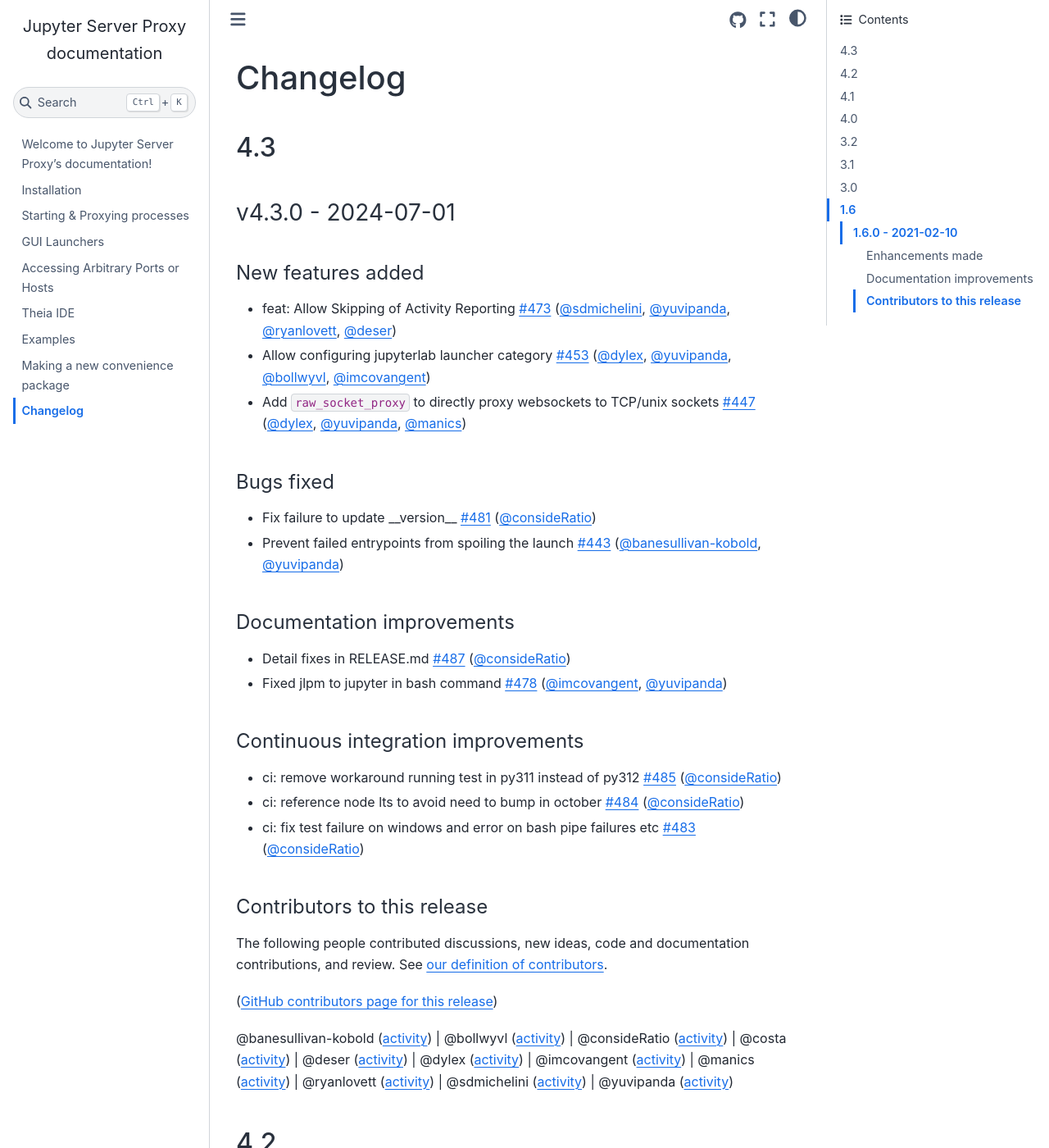
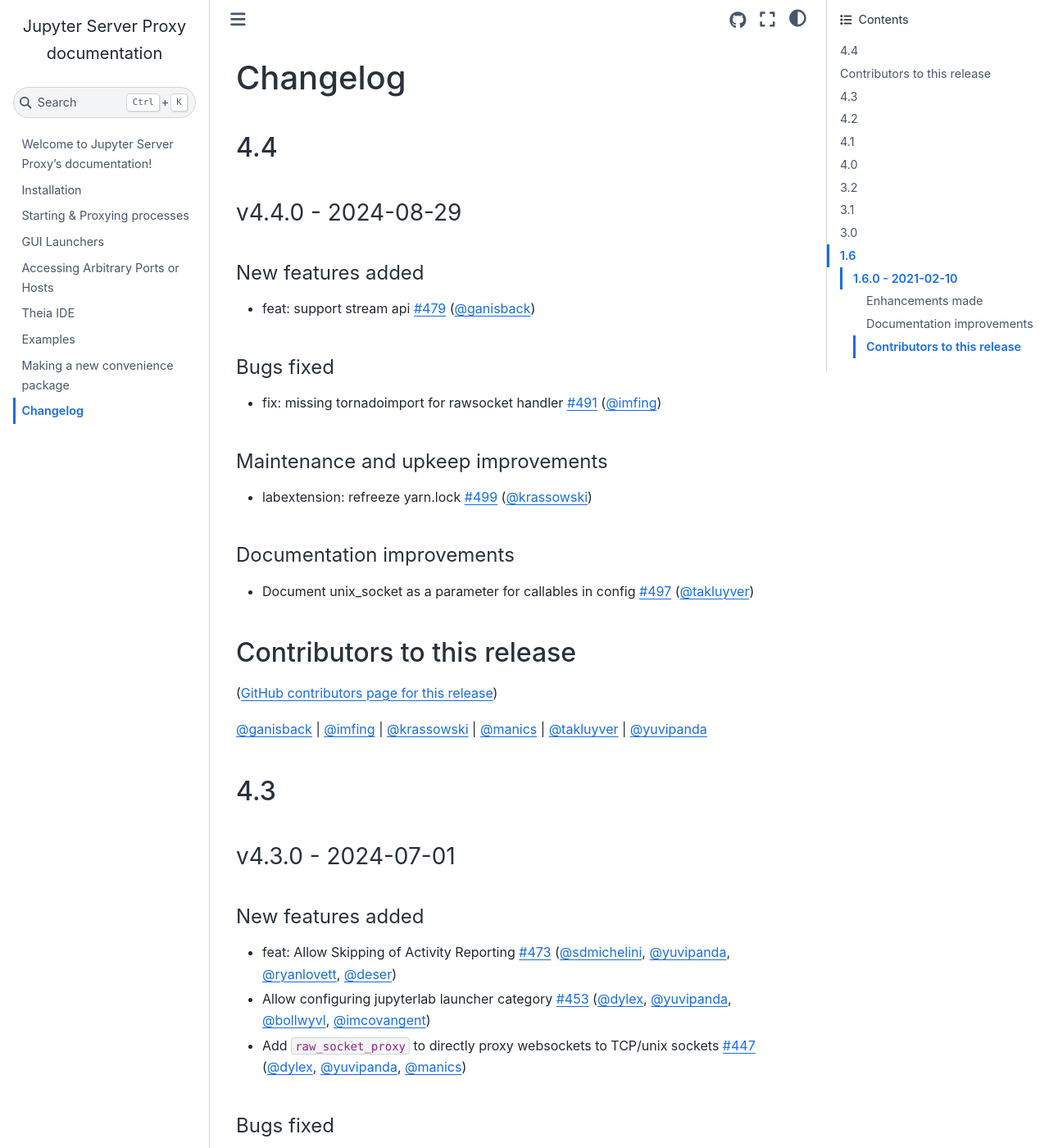
Before and after one commit to jupyterhub/jupyter-server-proxy, a Sphinx documentation site: the page built from docs/source/changelog.md, in a window 1280 px wide and 1400 px high. Shown: the whole window at 82% size. Built offline with Sphinx 7.4.7 and the Sphinx Book theme 1.1.4, drawn with Linux system fonts in a browser that asks for light colours.

Commit message:
Update changelog

```diff
--- a/docs/source/changelog.md
+++ b/docs/source/changelog.md
@@ -1,4 +1,31 @@
 # Changelog
+
+## 4.4
+
+### v4.4.0 - 2024-08-29
+
+#### New features added
+
+- feat: support stream api [#479](https://github.com/jupyterhub/jupyter-server-proxy/pull/479) ([@ganisback](https://github.com/ganisback))
+
+
+#### Bugs fixed
+
+- fix: missing tornadoimport for rawsocket handler [#491](https://github.com/jupyterhub/jupyter-server-proxy/pull/491) ([@imfing](https://github.com/imfing))
+
+#### Maintenance and upkeep improvements
+
+- labextension: refreeze yarn.lock [#499](https://github.com/jupyterhub/jupyter-server-proxy/pull/499) ([@krassowski](https://github.com/krassowski))
+
+#### Documentation improvements
+
+- Document unix_socket as a parameter for callables in config [#497](https://github.com/jupyterhub/jupyter-server-proxy/pull/497) ([@takluyver](https://github.com/takluyver))
+
+## Contributors to this release
+
+([GitHub contributors page for this release](https://github.com/jupyterhub/jupyter-server-proxy/graphs/contributors?from=2024-07-01&to=2024-08-29&type=c))
+
+[@ganisback](https://github.com/search?q=repo%3Ajupyterhub%2Fjupyter-server-proxy+involves%3Aganisback+updated%3A2024-07-01..2024-08-29&type=Issues) | [@imfing](https://github.com/search?q=repo%3Ajupyterhub%2Fjupyter-server-proxy+involves%3Aimfing+updated%3A2024-07-01..2024-08-29&type=Issues) | [@krassowski](https://github.com/search?q=repo%3Ajupyterhub%2Fjupyter-server-proxy+involves%3Akrassowski+updated%3A2024-07-01..2024-08-29&type=Issues) | [@manics](https://github.com/search?q=repo%3Ajupyterhub%2Fjupyter-server-proxy+involves%3Amanics+updated%3A2024-07-01..2024-08-29&type=Issues) | [@takluyver](https://github.com/search?q=repo%3Ajupyterhub%2Fjupyter-server-proxy+involves%3Atakluyver+updated%3A2024-07-01..2024-08-29&type=Issues) | [@yuvipanda](https://github.com/search?q=repo%3Ajupyterhub%2Fjupyter-server-proxy+involves%3Ayuvipanda+updated%3A2024-07-01..2024-08-29&type=Issues)
 
 ## 4.3
 
```
